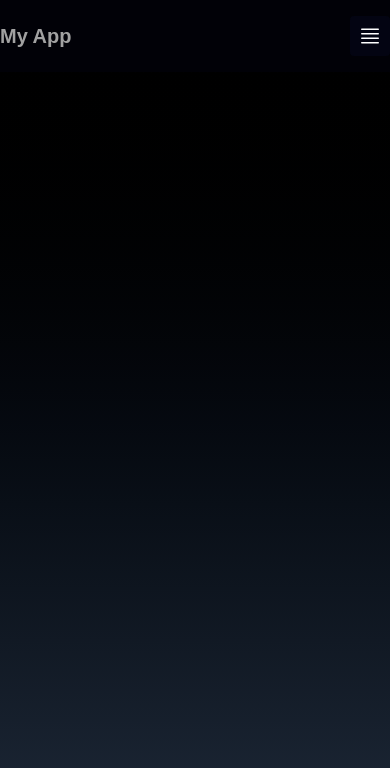
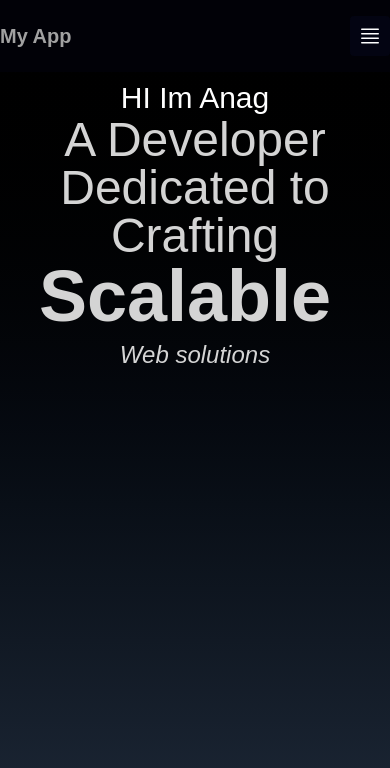
Before and after one commit to anagmk/My_Portfolio, a React app: page / in a window 390 px wide. Shown: the top 768 px of the page. Built offline with nearby package versions, Linux system fonts and the light colour scheme; the HTML template or start-up script is replaced by a standard one; a web font is replaced by a local one.

Commit message:
Added hero text mobile view and text animation

```diff
--- a/src/components/FlipWords.jsx
+++ b/src/components/FlipWords.jsx
@@ -53,7 +53,7 @@ export const FlipWords = ({
           position: "absolute",
         }}
         className={twMerge(
-          "z-10 inline-block relative text-left overflow-hidden",
+          "z-10 inline-block relative text-center overflow-hidden",
           className
         )}
         key={currentWord}>
--- a/src/components/HeroText.jsx
+++ b/src/components/HeroText.jsx
@@ -1,21 +1,92 @@
 import React from "react";
 import FlipWords from "../components/FlipWords.jsx";
+import { motion } from "motion/react";
 
 const HeroText = () => {
+  const varients = {
+    hidden: { opacity: 0, x: -50 },
+    visible: { opacity: 1, x: 0 },
+  };
   return (
     <div className="hero-text z-10 container mx-auto mt-20 w-full text-center md:mt-40 md:text-left rounded-3xl bg-clip-text">
       {/*Desktop view*/}
       <div className="hidden md:flex flex-col">
-        <h1 className="text-4xl font-medium">HI Im Anag</h1>
+        <motion.h1
+          className="text-4xl font-medium"
+          initial={varients.hidden}
+          animate={varients.visible}
+          transition={{ delay: 1 }}
+        >
+          HI Im Anag
+        </motion.h1>
         <div className="flex flex-col items-start ">
-          <p className="text-5xl font-medium text-neutral-300 mt-4">A Developer <br/>Dedicated to Crafting</p>
-            <div>
-              <FlipWords words={["Innovative", "Scalable", "User-Friendly"]} className="text-5xl font-medium text-neutral-300 " />
-            </div>
-            <p className="text-lg text-neutral-300 italic">Web solutions</p>
+          <motion.p
+            initial={varients.hidden}
+            animate={varients.visible}
+            transition={{ delay: 1.3 }}
+            className="text-5xl font-medium text-neutral-300 mt-4"
+          >
+            A Developer <br />
+            Dedicated to Crafting
+          </motion.p>
+          <motion.div
+            initial={varients.hidden}
+            animate={varients.visible}
+            transition={{ delay: 1.5 }}
+          >
+            <FlipWords
+              words={["Innovative", "Scalable", "User-Friendly"]}
+              className="text-8xl font-bold text-neutral-300 "
+            />
+          </motion.div>
+          <motion.p
+            initial={varients.hidden}
+            animate={varients.visible}
+            transition={{ delay: 1.7 }}
+            className="text-4xl text-neutral-300 italic"
+          >
+            Web solutions
+          </motion.p>
         </div>
       </div>
       {/*Mobile view*/}
+      <div className="md:hidden">
+        <motion.h1
+          initial={varients.hidden}
+          animate={varients.visible}
+          transition={{ delay: 1 }}
+          className="text-3xl font-medium"
+        >
+          HI Im Anag
+        </motion.h1>
+        <motion.p
+          initial={varients.hidden}
+          animate={varients.visible}
+          transition={{ delay: 1.2 }}
+          className="text-5xl font-medium text-neutral-300"
+        >
+          A Developer <br />
+          Dedicated to Crafting
+        </motion.p>
+        <motion.div
+          initial={varients.hidden}
+          animate={varients.visible}
+          transition={{ delay: 1.5 }}
+        >
+          <FlipWords
+            words={["Innovative", "Scalable", "User-Friendly"]}
+            className="text-7xl font-bold text-neutral-300 "
+          />
+        </motion.div>
+        <motion.p
+          initial={varients.hidden}
+          animate={varients.visible}
+          transition={{ delay: 1.7 }}
+          className="text-2xl text-neutral-300 italic"
+        >
+          Web solutions
+        </motion.p>
+      </div>
     </div>
   );
 };
```
